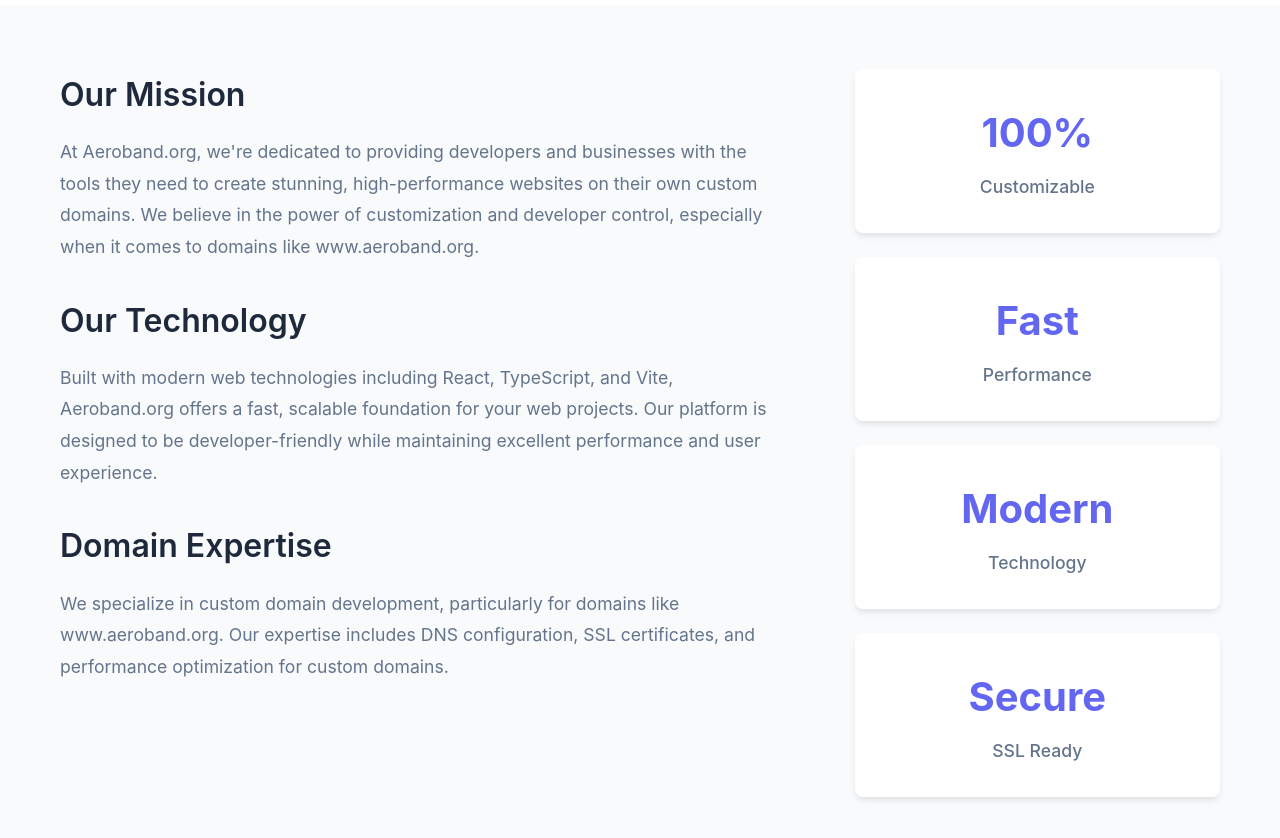
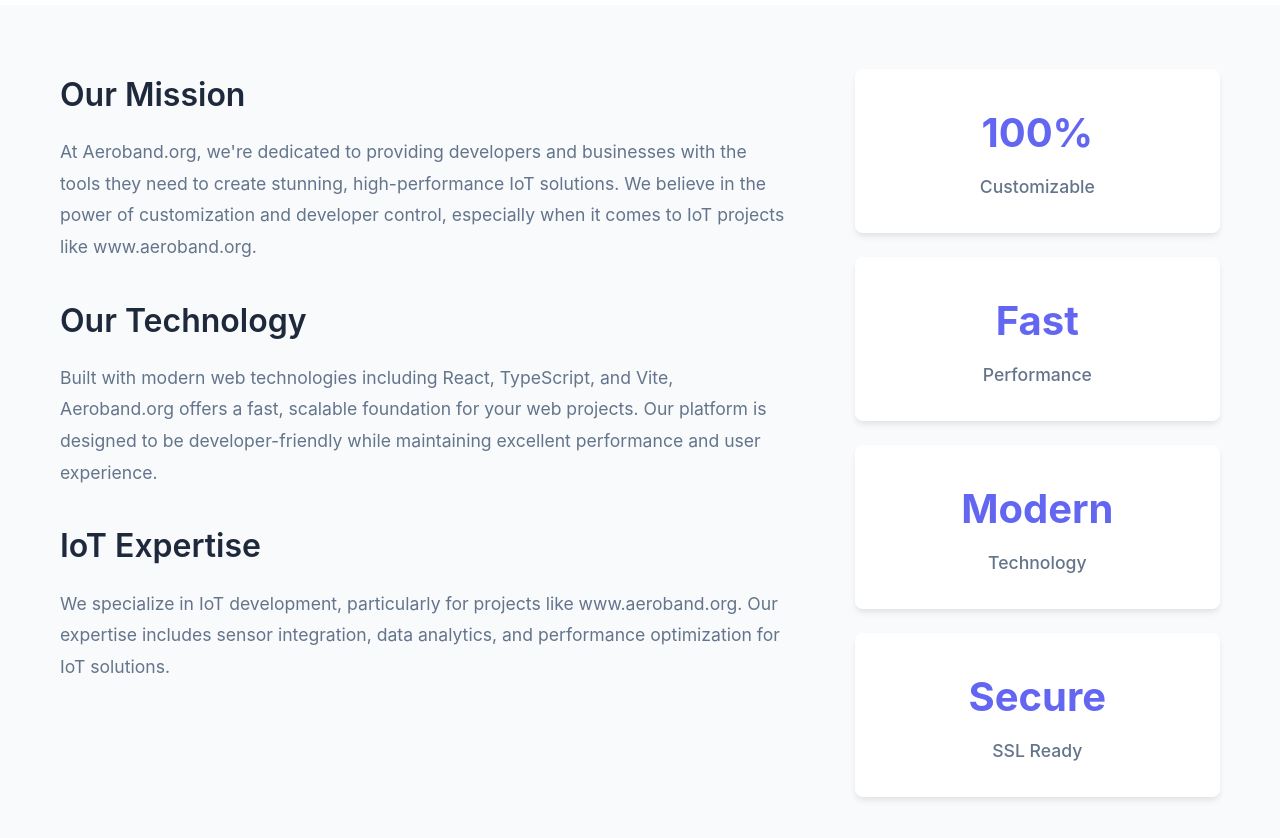
Before and after one commit to skhartaye/Aeroband, a React (Vite) app: page /about in a window 1280 px wide. Shown: the part 360-1198 px from the top of the page. Built offline with nearby package versions, Linux system fonts and the light colour scheme.

Commit message:
Update About page text from domain solutions to IoT solutions

```diff
--- a/src/pages/About.tsx
+++ b/src/pages/About.tsx
@@ -6,7 +6,7 @@
       <section className="about-hero fade-in" style={{ animationDelay: '0.2s' }}>
         <h1 className="page-title fade-in" style={{ animationDelay: '0.4s' }}>About Aeroband.org</h1>
         <p className="page-subtitle fade-in" style={{ animationDelay: '0.6s' }}>
-          Building the future of custom domain development at www.aeroband.org
+          Building the future of IoT development at www.aeroband.org
         </p>
       </section>
 
@@ -16,9 +16,9 @@
             <h2>Our Mission</h2>
             <p>
               At Aeroband.org, we're dedicated to providing developers and businesses with
-              the tools they need to create stunning, high-performance websites
-              on their own custom domains. We believe in the power of
-              customization and developer control, especially when it comes to domains like www.aeroband.org.
+              the tools they need to create stunning, high-performance IoT solutions.
+              We believe in the power of customization and developer control,
+              especially when it comes to IoT projects like www.aeroband.org.
             </p>
 
             <h2>Our Technology</h2>
@@ -29,11 +29,11 @@
               while maintaining excellent performance and user experience.
             </p>
 
-            <h2>Domain Expertise</h2>
+            <h2>IoT Expertise</h2>
             <p>
-              We specialize in custom domain development, particularly for domains like
-              www.aeroband.org. Our expertise includes DNS configuration, SSL certificates,
-              and performance optimization for custom domains.
+              We specialize in IoT development, particularly for projects like
+              www.aeroband.org. Our expertise includes sensor integration, data analytics,
+              and performance optimization for IoT solutions.
             </p>
           </div>
 
```
